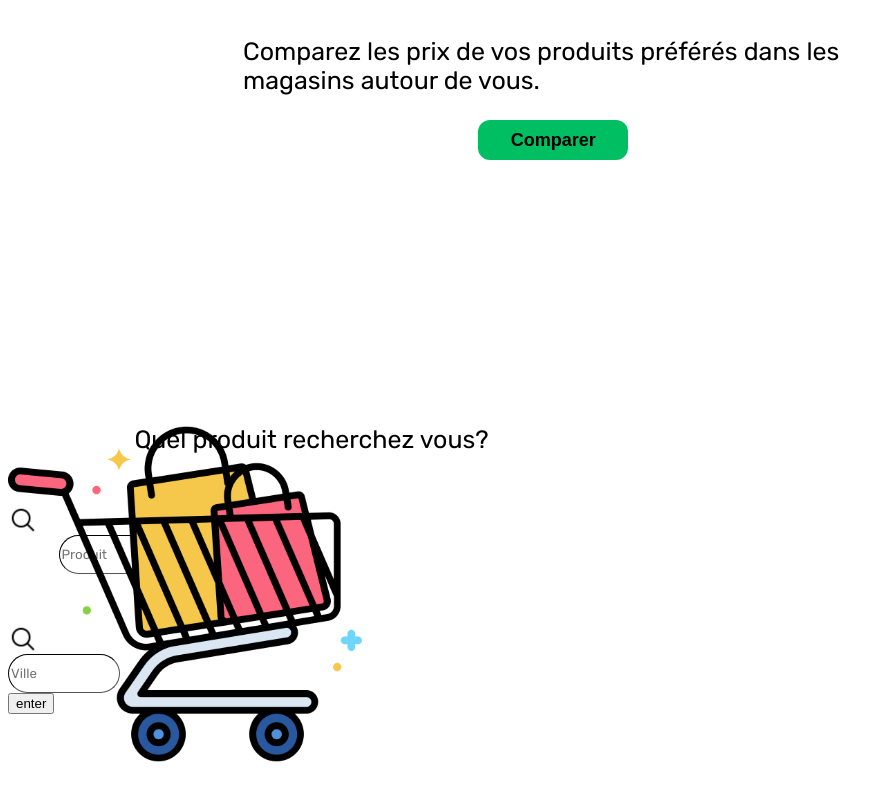
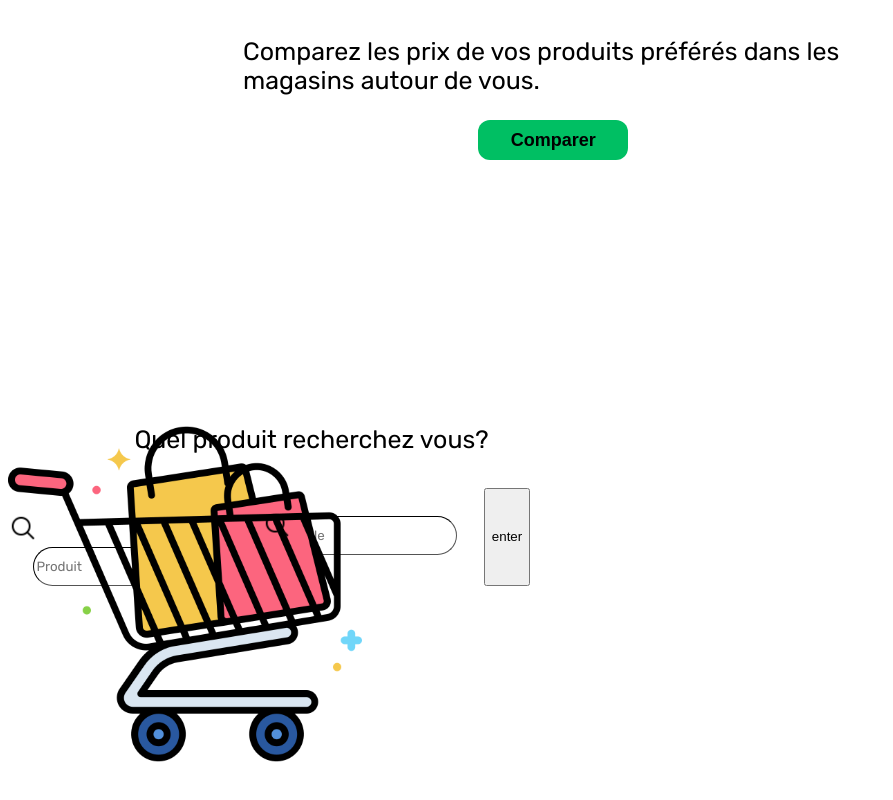
Before and after one commit to ivanna-tchinda/shopsmart, a website: page public/index.html in a window 1280 px wide. Shown: the part 416-1216 px from the top of the page, without its empty margins (0-893 px from the left). Drawn offline with Linux system fonts and the light colour scheme; no server answers.

Commit message:
Add files via upload

```diff
--- a/public/index.html
+++ b/public/index.html
@@ -18,14 +18,14 @@
         <div id="two">
             <h2 class="title" id="column">Faites des économies sur vos courses</h2>
             <p class="description-home" id="column">Comparez les prix de vos produits préférés dans les magasins autour de vous.</p>
-            <button class="btn-home" id="column"><a href="#search-page">Comparer</a></button>
+            <a href="#search-page"><button class="btn-home" id="column">Comparer</button></a>
             <div class="void">_</div>
         </div>
         <img id="two" src="assets/shopping-cart.png"/>
     </div>
     <div id="search-page">
         <h4 id="title-search">Quel produit recherchez vous?</h3>
-        <form autocomplete="off">
+        <form id="form" autocomplete="off">
             <div id="input1">
                 <img id="loupe-img" src="assets/loupe.png"/>
                 <input id="input-search" placeholder="Produit"/>
--- a/public/style.css
+++ b/public/style.css
@@ -81,6 +81,7 @@ img{
     font-weight: 600;
     font-size: 18px;
     margin-bottom: 10%;
+    cursor: pointer;
 }
 
 .void{
@@ -102,7 +103,7 @@ img{
 
 
 #input-search, #city-search{
-    width: 21%;
+    width: 70%;
     height: 35px;
     border-radius: 20px;
     border-width: 1px;
@@ -116,15 +117,10 @@ img{
 }
 
 #loupe-img, #loupe-img2{
-    display: flex;
     width: 30px;
     height: 30px;
 }
 
-#input1 #input2{
-    display: inline-block;
+#form{
+    display: inline-flex;
 }
-
-#input1, #input2{
-    width: 40%;
-}
```
